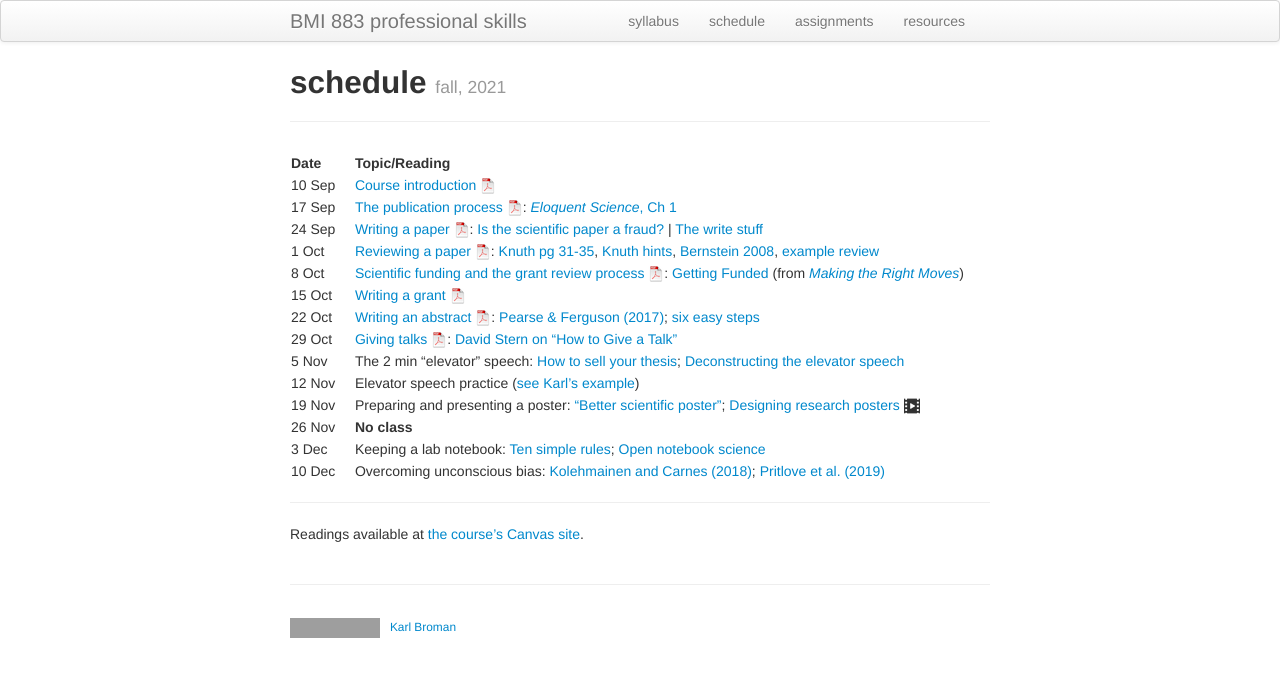
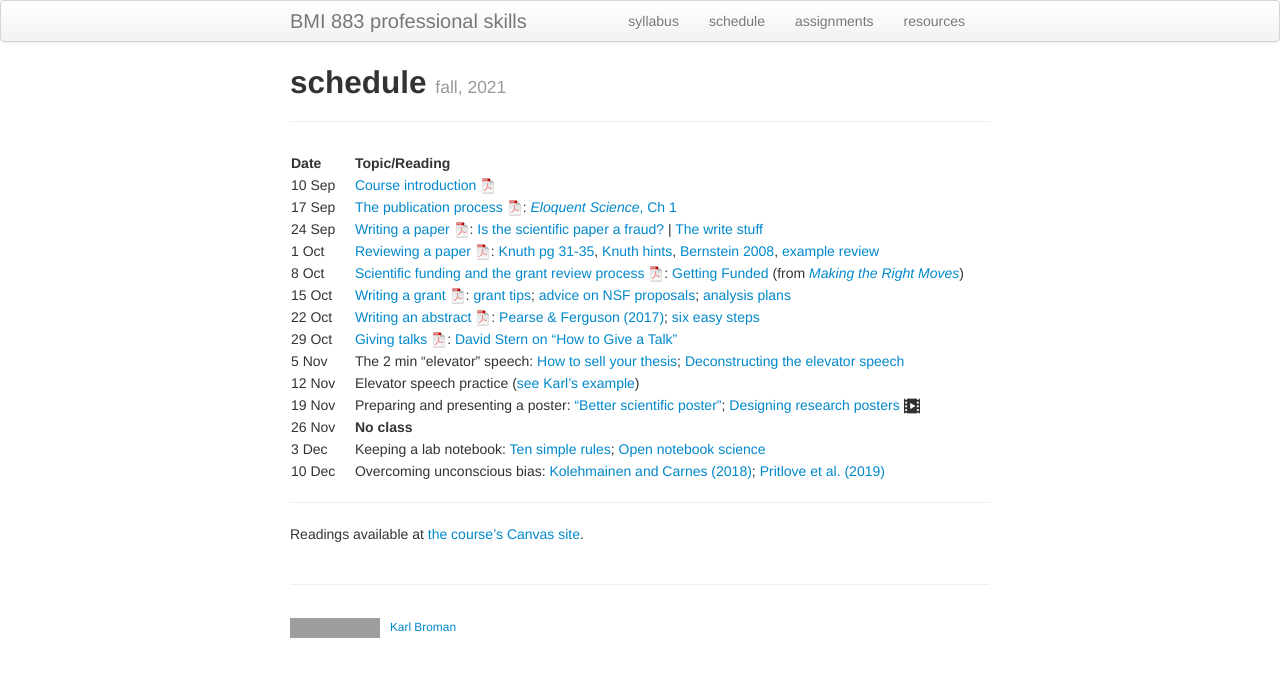
Before and after one commit to kbroman/BMI883, a Jekyll site: the page built from schedule.md, in a window 1280 px wide. Shown: the top 677 px of the page. Built offline with Jekyll 4.4.1, drawn with Linux system fonts in a browser that asks for light colours; grey boxes are pictures that could not be loaded.

Commit message:
Add readings for BMI 883 on writing grants

```diff
--- a/schedule.md
+++ b/schedule.md
@@ -12,7 +12,7 @@ description: Schedule and readings for BMI 883, Biomedical data science professi
 | 24 Sep  |    | [Writing a paper ![slides pdf](icons/pdf-icon.png)](slides/02_writing.pdf): [Is the scientific paper a fraud?](http://www.weizmann.ac.il/mcb/UriAlon/sites/mcb.UriAlon/files/uploads/medawar.pdf) \| [The write stuff](https://media.nature.com/original/magazine-assets/d41586-018-02404-4/d41586-018-02404-4.pdf) |
 | 1 Oct  |    | [Reviewing a paper ![slides pdf](icons/pdf-icon.png)](slides/03_reviewing.pdf): [Knuth pg 31-35](https://jmlr.csail.mit.edu/reviewing-papers/knuth_mathematical_writing.pdf), [Knuth hints](http://www.ifs.tuwien.ac.at/~silvia/research-tips/Knuth.pdf), [Bernstein 2008](https://www.markbernstein.org/elements/Reviewing.pdf), [example review](https://haldanessieve.org/2014/05/02/the-landscape-of-human-str-variation/#comment-41279) |
 | 8 Oct   |    | [Scientific funding and the grant review process ![slides pdf](icons/pdf-icon.png)](slides/04_grants.pdf): [Getting Funded](https://www.hhmi.org/sites/default/files/Educational%20Materials/Lab%20Management/Making%20the%20Right%20Moves/moves2_ch9.pdf#page=3) (from [_Making the Right Moves_](https://www.hhmi.org/science-education/programs/making-right-moves))|
-| 15 Oct   |    | [Writing a grant ![slides pdf](icons/pdf-icon.png)](slides/05_grantwriting.pdf) |
+| 15 Oct   |    | [Writing a grant ![slides pdf](icons/pdf-icon.png)](slides/05_grantwriting.pdf): [grant tips](http://pages.cs.wisc.edu/~markhill/grant-tips.html); [advice on NSF proposals](https://www.cs.cmu.edu/~sfinger/advice/advice.html); [analysis plans](https://magazine.amstat.org/blog/2013/04/01/writingtipsfunding2013/) |
 | 22 Oct  |    | [Writing an abstract ![slides pdf](icons/pdf-icon.png)](slides/06_abstracts.pdf): [Pearse & Ferguson (2017)](https://doi.org/10.1002/2327-6924.12486); [six easy steps](http://www.easterbrook.ca/steve/2010/01/how-to-write-a-scientific-abstract-in-six-easy-steps/) |
 | 29 Oct  |    | [Giving talks ![slides pdf](icons/pdf-icon.png)](slides/07_talks.pdf): [David Stern on "How to Give a Talk"](http://www.howtogiveatalk.com) |
 | 5 Nov  |    | The 2 min "elevator" speech: [How to sell your thesis](https://thesiswhisperer.com/2010/07/01/how-to-sell-your-thesis-in-3-minutes-or-less/); [Deconstructing the elevator speech](https://uclalibrary.github.io/research-tips/deconstructing-the-elevator-speech/) |
```
